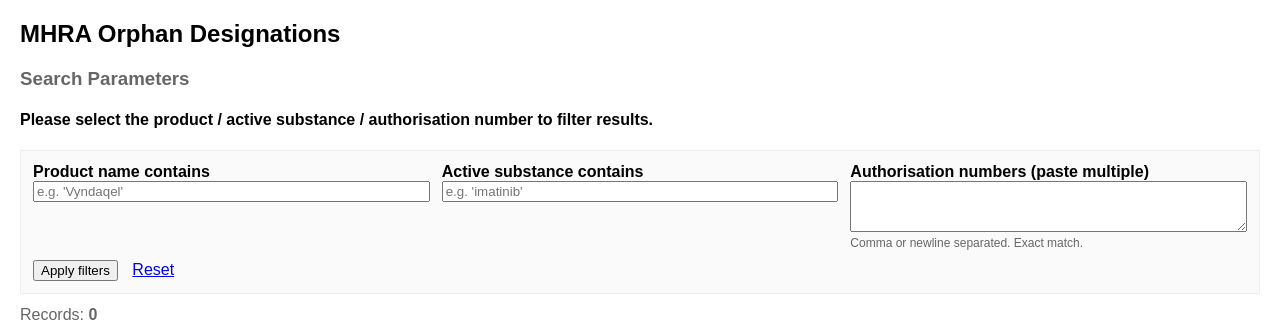
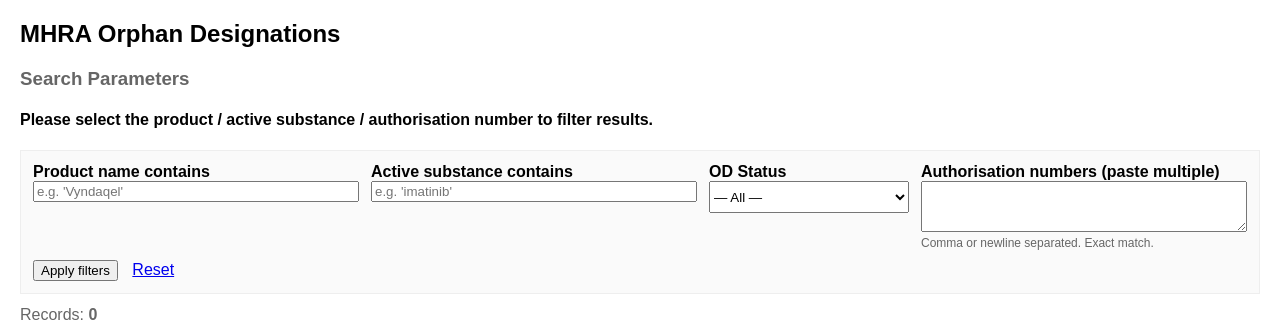
Before and after one commit to digitecture-opensource/NCA_SMPC, a Django app: template orphan/templates/orphan/page1_list.html in a window 1280 px wide. Shown: the top 334 px of the page. Run offline with Django 5.2, Linux system fonts and the light colour scheme; the template is opened without the code that fills it, so the values that code supplies are empty.

Commit message:
Added current flag

```diff
--- a/orphan/services.py
+++ b/orphan/services.py
@@ -79,6 +79,7 @@
 def load_page1_df(
     product_q: str = "",
     substance_q: str = "",
+    flag_q: str = "",
     auth_numbers: list[str] | None = None,
     top_n: int = 2000,
 ) -> pd.DataFrame:
@@ -96,6 +97,9 @@
     if substance_q:
         sql += " AND q.active_substance LIKE :substance_like"
         params["substance_like"] = f"%{substance_q}%"
+    if flag_q:
+        sql += " AND lower(q.source_status) =  :flag_like"
+        params["flag_like"] = f"{flag_q}".lower()
 
     if auth_numbers:
         # Build a parameter list (:a0, :a1, ...)
--- a/orphan/templates/orphan/page1_list.html
+++ b/orphan/templates/orphan/page1_list.html
@@ -36,6 +36,15 @@
       <label><b>Active substance contains</b></label><br>
       <input type="text" name="substance_q" value="{{ substance_q }}" style="width:100%; box-sizing:border-box;"
              placeholder="e.g. 'imatinib'">
+    </div>
+
+    <div style="min-width:160px; max-width:240px; flex: 0 1 200px;">
+      <label><b>OD Status</b></label><br>
+      <select name="status_q" style="width:100%; box-sizing:border-box; height:32px;">
+        <option value="" {% if not status_q %}selected{% endif %}>— All —</option>
+        <option value="Current" {% if status_q == "Current" %}selected{% endif %}>Current</option>
+        <option value="Expired" {% if status_q == "Expired" %}selected{% endif %}>Expired</option>
+      </select>
     </div>
 
     <div style="min-width:260px; flex: 1 1 320px;">
--- a/orphan/views.py
+++ b/orphan/views.py
@@ -9,6 +9,7 @@
 def page1_list(request):
     product_q = (request.GET.get("product_q", "") or "").strip()
     substance_q = (request.GET.get("substance_q", "") or "").strip()
+    status_q = (request.GET.get("status_q", "") or "").strip()
 
     # Multi-select OR paste list
     auth_multi = request.GET.getlist("authorisation_number")
@@ -19,6 +20,7 @@
     df = load_page1_df(
         product_q=product_q,
         substance_q=substance_q,
+        flag_q=status_q,
         auth_numbers=auth_all if auth_all else None,
         top_n=2000,
     )
@@ -29,8 +31,9 @@
         "rows": rows,
         "product_q": product_q,
         "substance_q": substance_q,
+        "status_q": status_q,
         "auth_text": auth_text,
-        "selected_auth": auth_multi,  # if you still keep a multiselect
+        "selected_auth": auth_multi,
     })
 
 def page2_detail(request, orphan_id: int):
```
